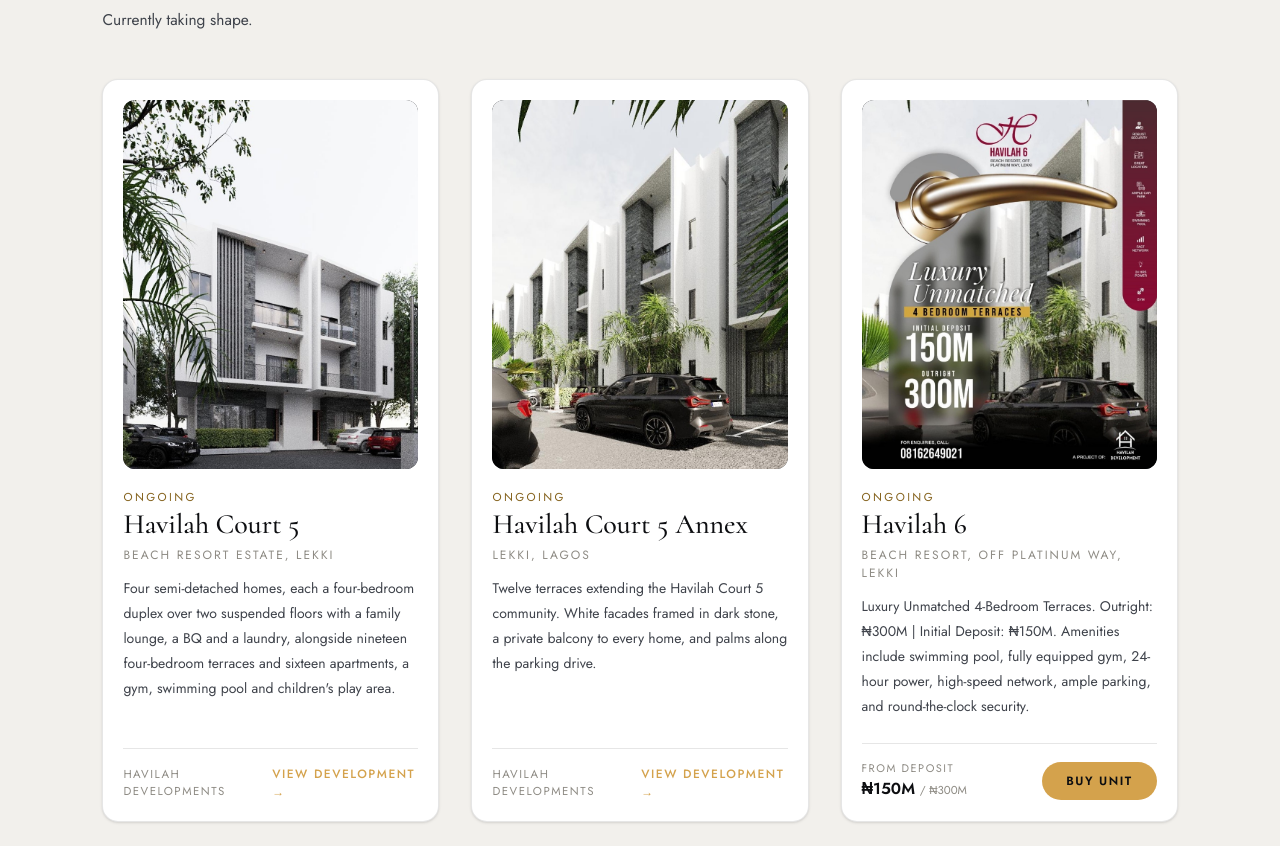
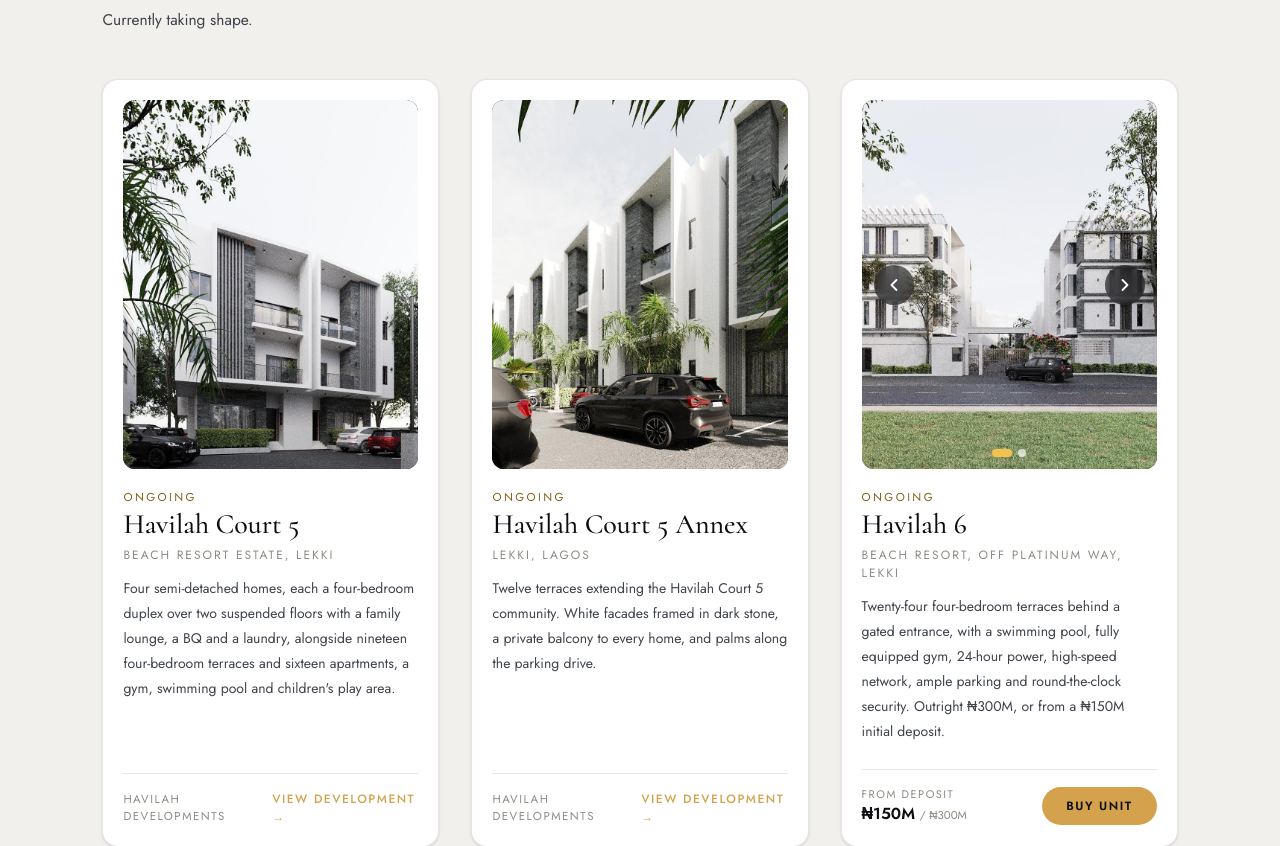
Before and after one commit to oduwoleeyinojuoluwa44/havilah-site, a Next.js app: page /projects/ongoing in a window 1280 px wide. Shown: the part 243-1089 px from the top of the page. Built offline with nearby package versions, Linux system fonts and the light colour scheme.

Commit message:
Lead Havilah 6 with its render and say what is being built
Twenty-four four-bedroom terraces behind a gated entrance. The street render
becomes the card and page cover; the price flyer moves into the gallery so
the development is seen before the figures.

```diff
--- a/data/projects.ts
+++ b/data/projects.ts
@@ -90,7 +90,9 @@
     status: "ongoing",
     location: "Beach Resort, Off Platinum Way, Lekki",
     description:
-      "Luxury Unmatched 4-Bedroom Terraces. Outright: ₦300M | Initial Deposit: ₦150M. Amenities include swimming pool, fully equipped gym, 24-hour power, high-speed network, ample parking, and round-the-clock security.",
-    image: "/images/proj-havilah-6.jpg",
+      "Twenty-four four-bedroom terraces behind a gated entrance, with a swimming pool, fully equipped gym, 24-hour power, high-speed network, ample parking and round-the-clock security. Outright ₦300M, or from a ₦150M initial deposit.",
+    /* The render leads; the price flyer sits behind it in the gallery. */
+    image: "/images/proj-havilah-6-render.jpg",
+    gallery: ["/images/proj-havilah-6.jpg"],
   },
 ];
```
Also changed, not shown: public/images/proj-havilah-6-render.jpg (added).
